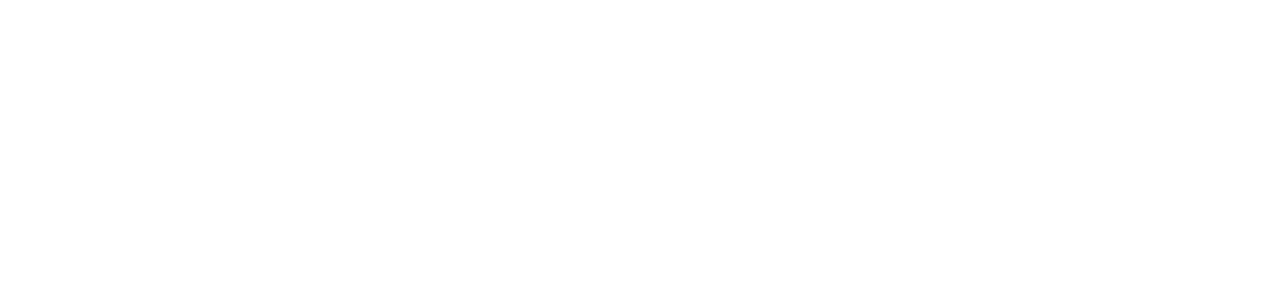
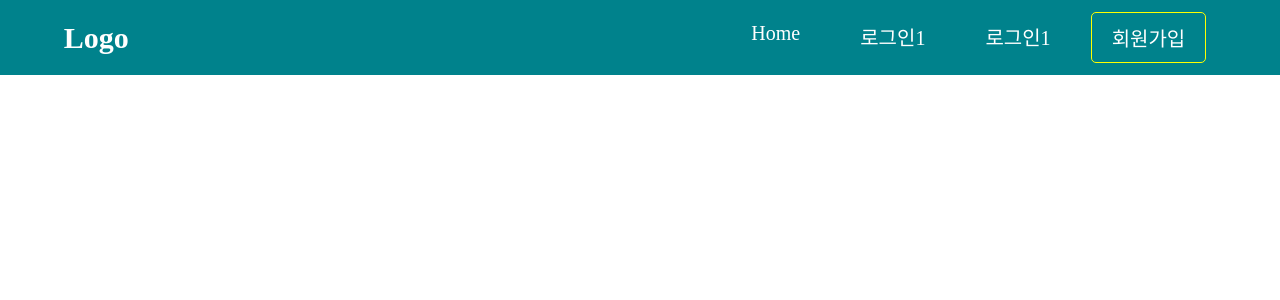
Before and after one commit to Seo-Dongwoo/Mine-Cafe, a React (Create React App) app: page /login in a window 1280 px wide. Before the commit this address had no page. Shown: the top 300 px of the page. Built offline with nearby package versions, Linux system fonts and the light colour scheme.

Commit message:
feat/Navbar.js

```diff
--- a/src/App.js
+++ b/src/App.js
@@ -1,5 +1,7 @@
 import React from "react";
 import Home from "./pages/Home/Home";
+import Login from "./pages/Login/Login";
+import Signup from "./pages/Signup/Signup";
 import { BrowserRouter, Route, Routes } from "react-router-dom";
 
 const App = () => {
@@ -7,6 +9,8 @@
     <BrowserRouter>
       <Routes>
         <Route path="/" element={<Home />} />
+        <Route path="/login" element={<Login />} />
+        <Route path="/signup" element={<Signup />} />
       </Routes>
     </BrowserRouter>
   );
--- a/src/components/Navbar/Navbar.css
+++ b/src/components/Navbar/Navbar.css
@@ -12,7 +12,7 @@
   background-color: #00828c;
   color: white;
 }
-.Logo {
+.logo {
   font-size: 30px;
 }
 
@@ -24,7 +24,8 @@
 }
 
 .home,
-.signup {
+.signup,
+.login1 {
   text-decoration: none;
   color: white;
   font-size: 20px;
@@ -43,7 +44,7 @@
 }
 
 @media screen and (max-width: 780px) {
-  .Logo {
+  .logo {
     display: flex;
     position: absolute;
     top: 15px;
@@ -63,7 +64,8 @@
     width: 100%;
   }
   .home,
-  .signup {
+  .signup,
+  .login1 {
     text-align: center;
     color: white;
     padding: 32px;
--- a/src/components/Navbar/Navbar.js
+++ b/src/components/Navbar/Navbar.js
@@ -10,19 +10,19 @@
       <h3 className="logo">Logo</h3>
       <ul
         className={isMobile ? "nav-links-mobile" : "nav-links"}
-        onClick={() => setIsMobile(false)}
+        onClick={() => setIsMobile(!isMobile)}
       >
         <Link to="/" className="home">
           <li>Home</li>
         </Link>
-        <Link to="/" className="home">
-          <li>Home</li>
+        <Link to="/login" className="login1">
+          <li>로그인1</li>
         </Link>
-        <Link to="/" className="home">
-          <li>Home</li>
+        <Link to="/login" className="login1">
+          <li>로그인1</li>
         </Link>
-        <Link to="/" className="signup">
-          <li>Signup</li>
+        <Link to="/signup" className="signup">
+          <li>회원가입</li>
         </Link>
       </ul>
       <button
--- /dev/null
+++ b/src/pages/Login/Login.js
@@ -0,0 +1,12 @@
+import React from "react";
+import Navbar from "../../components/Navbar/Navbar";
+
+const Login = () => {
+  return (
+    <div>
+      <Navbar />
+    </div>
+  );
+};
+
+export default Login;
--- /dev/null
+++ b/src/pages/Signup/Signup.js
@@ -0,0 +1,12 @@
+import React from "react";
+import Navbar from "../../components/Navbar/Navbar";
+
+const Signup = () => {
+  return (
+    <div>
+      <Navbar />
+    </div>
+  );
+};
+
+export default Signup;
```
